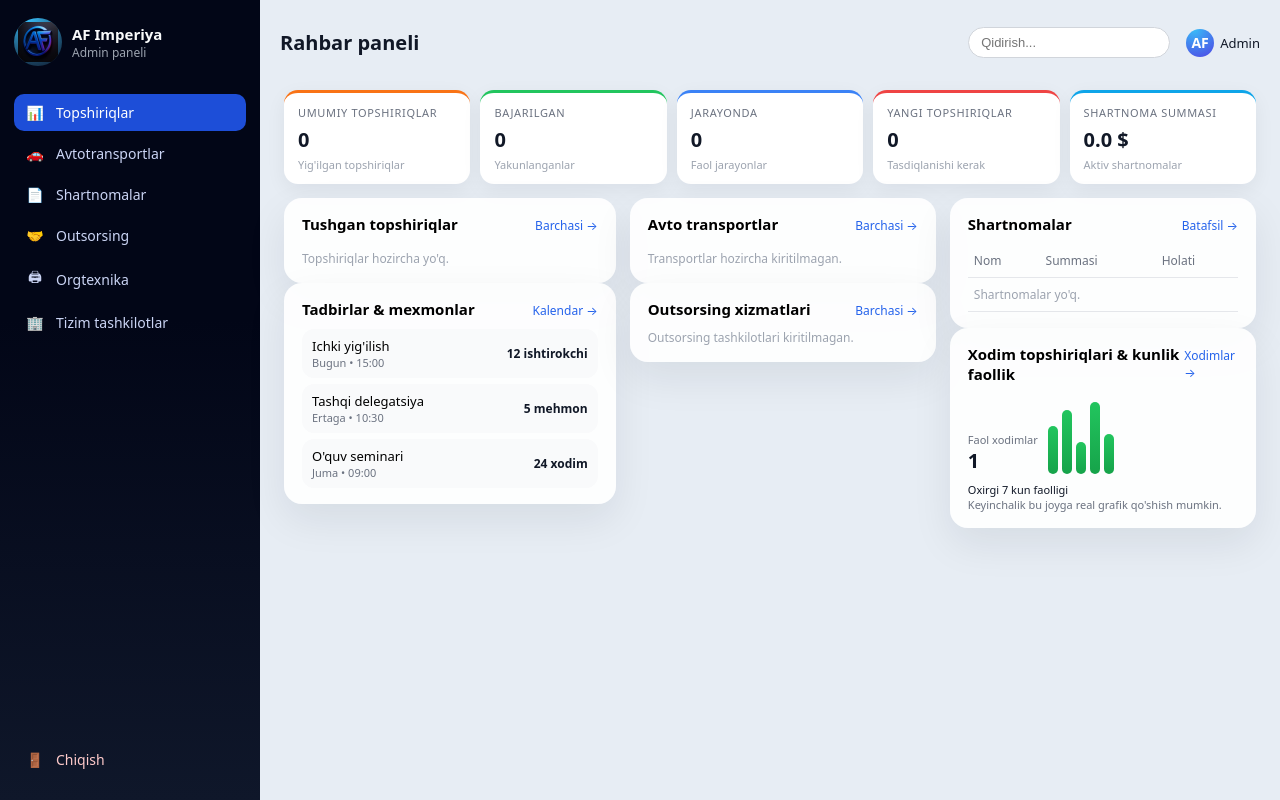
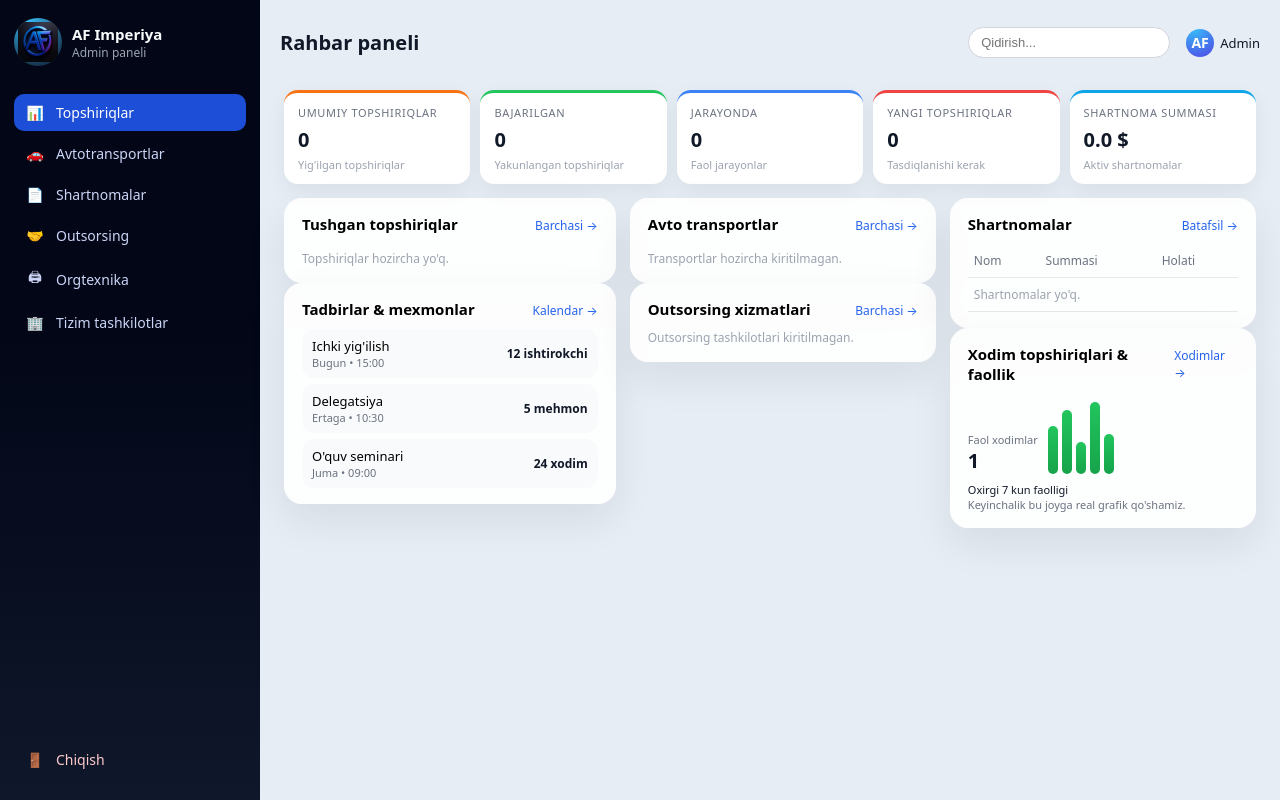
Before and after one commit to Mirfayziev/AF_IMPERIYA, a Flask app: page /manager/dashboard in a window 1280 px wide. Run offline with Flask 3, Linux system fonts and the light colour scheme; a user stored in the database is signed in; data comes from the database, SQL or seed files in the repository; data that the repository does not hold is empty.

Commit message:
Update dashboard.html

```diff
--- a/templates/manager/dashboard.html
+++ b/templates/manager/dashboard.html
@@ -12,7 +12,7 @@
     <div class="stat-card green">
         <div class="stat-label">Bajarilgan</div>
         <div class="stat-value">{{ done_tasks or 0 }}</div>
-        <div class="stat-sub">Yakunlanganlar</div>
+        <div class="stat-sub">Yakunlangan topshiriqlar</div>
     </div>
     <div class="stat-card blue">
         <div class="stat-label">Jarayonda</div>
@@ -71,7 +71,7 @@
                 </div>
                 <div class="event-row">
                     <div>
-                        <div class="event-title">Tashqi delegatsiya</div>
+                        <div class="event-title">Delegatsiya</div>
                         <div class="event-meta">Ertaga • 10:30</div>
                     </div>
                     <div class="event-amount">5 mehmon</div>
@@ -91,11 +91,11 @@
         <div class="card-block">
             <div class="card-header">
                 <h2>Avto transportlar</h2>
-                <a href="{{ url_for('vehicles_list') }}" class="card-link">Barchasi →</a>
+                <a href="#" class="card-link">Barchasi →</a>
             </div>
             <div class="vehicle-list">
                 {% for v in vehicles[:4] %}
-                <div class="vehicle-row" onclick="window.location='{{ url_for('vehicles_detail', vehicle_id=v.id) }}'">
+                <div class="vehicle-row">
                     <div class="vehicle-img-placeholder">🚗</div>
                     <div class="vehicle-main">
                         <div class="vehicle-title">{{ v.plate_number }} – {{ v.model }}</div>
@@ -115,7 +115,7 @@
         <div class="card-block">
             <div class="card-header">
                 <h2>Outsorsing xizmatlari</h2>
-                <a href="{{ url_for('outsourcing_panel') }}" class="card-link">Barchasi →</a>
+                <a href="#" class="card-link">Barchasi →</a>
             </div>
             <div class="outsourcing-list">
                 {% if outsourcing_companies %}
@@ -141,7 +141,7 @@
         <div class="card-block">
             <div class="card-header">
                 <h2>Shartnomalar</h2>
-                <a href="{{ url_for('contracts_list') }}" class="card-link">Batafsil →</a>
+                <a href="#" class="card-link">Batafsil →</a>
             </div>
             <table class="table compact-table">
                 <thead>
@@ -163,8 +163,8 @@
 
         <div class="card-block">
             <div class="card-header">
-                <h2>Xodim topshiriqlari &amp; kunlik faollik</h2>
-                <a href="{{ url_for('hr_panel') }}" class="card-link">Xodimlar →</a>
+                <h2>Xodim topshiriqlari &amp; faollik</h2>
+                <a href="#" class="card-link">Xodimlar →</a>
             </div>
             <div class="employee-stats">
                 <div class="employee-number">
@@ -181,7 +181,7 @@
             </div>
             <div class="employee-curve-info">
                 <div class="curve-title">Oxirgi 7 kun faolligi</div>
-                <div class="curve-sub">Keyinchalik bu joyga real grafik qo'shish mumkin.</div>
+                <div class="curve-sub">Keyinchalik bu joyga real grafik qo'shamiz.</div>
             </div>
         </div>
     </div>
```
